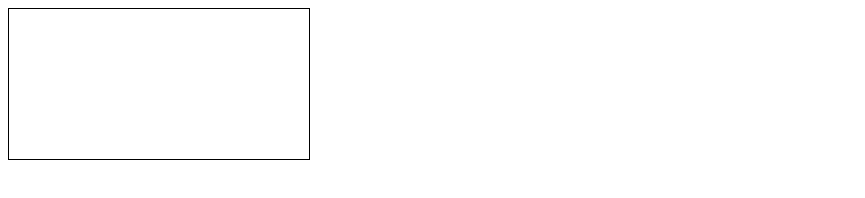
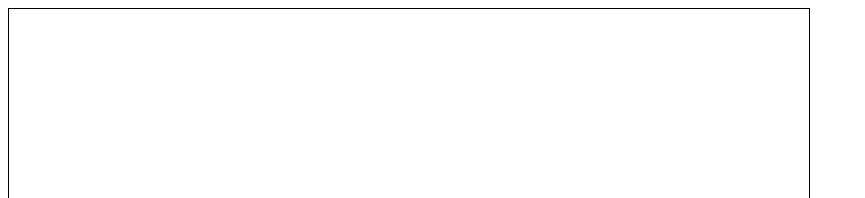
Before and after one commit to manan222010/game, a plain HTML site: page index.html in a window 1280 px wide. Shown: the top 198 px of the page, without its empty margins (0-865 px from the left). Drawn offline with Linux system fonts and the light colour scheme.

Commit message:
Update index.html

```diff
--- a/index.html
+++ b/index.html
@@ -5,6 +5,6 @@
       border : 1px solid black;
       }
     </style>
-    <canvas id ="gameScreen"></canavs>
+    <canvas id ="gameScreen" width="800" height="600"></canavs>
   </body>
 </html>
```
